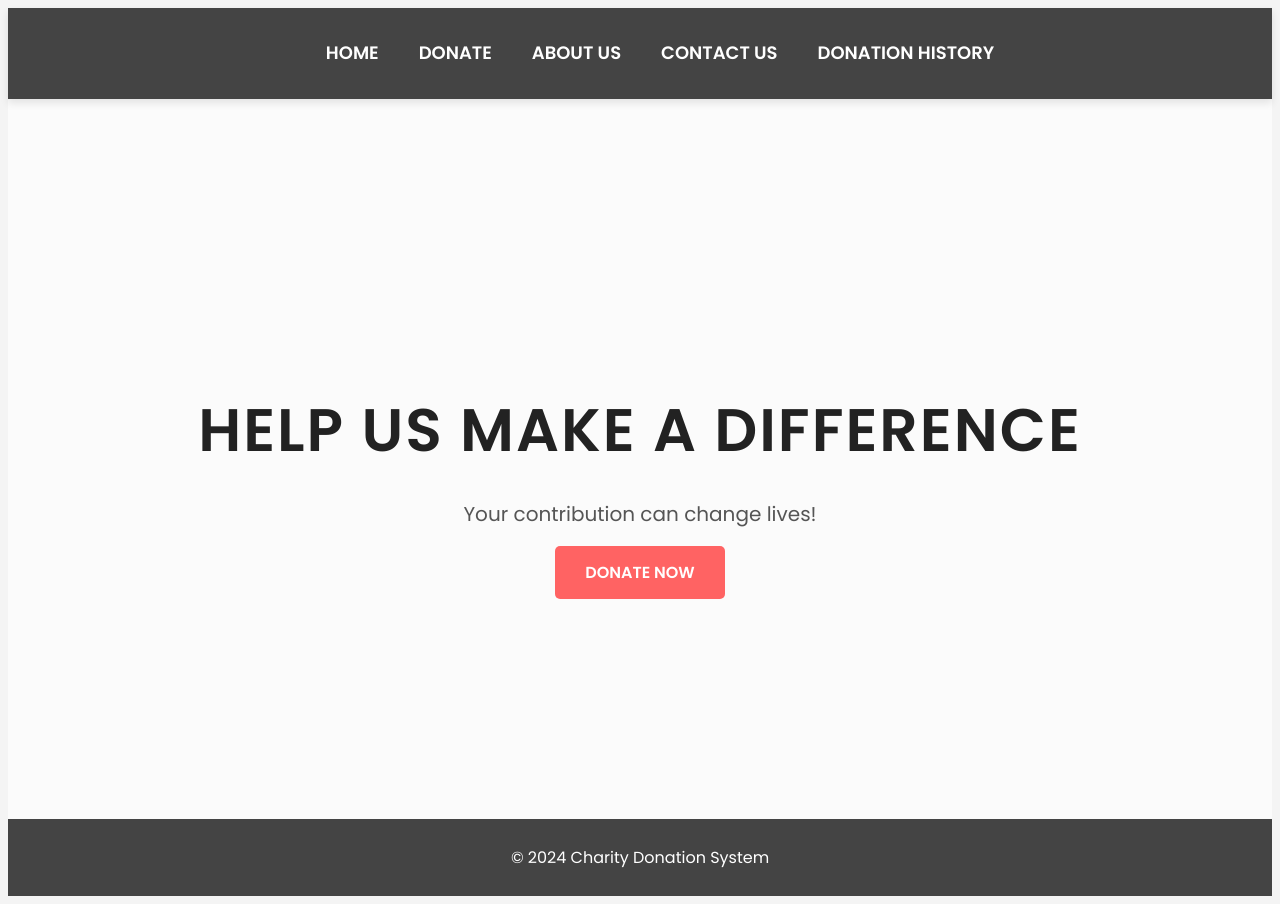
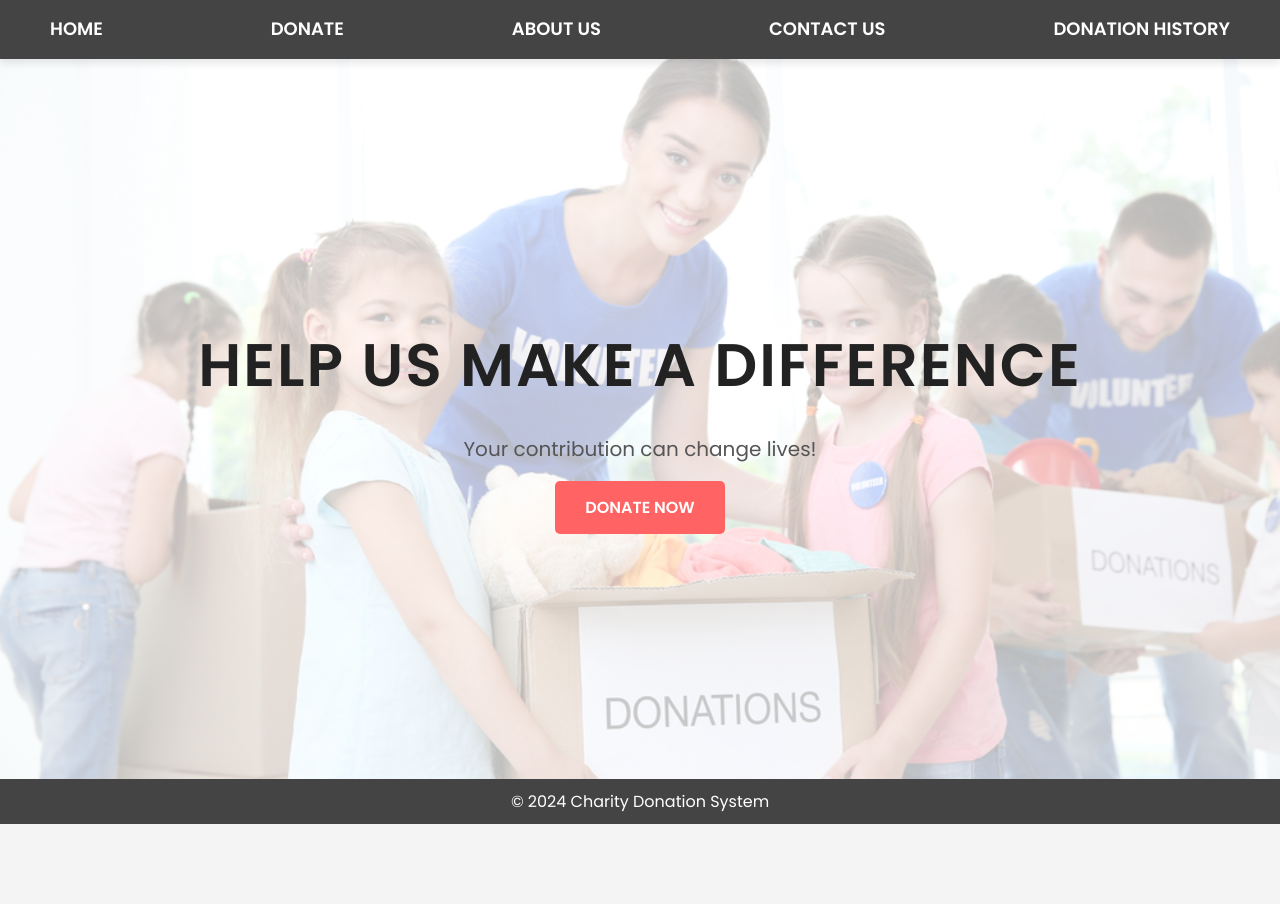
Before and after one commit to Sumx2/Charity-Donation-System, a plain HTML site: page index.html in a window 1280 px wide. After the commit the page ends 824 px from the top, so only its background shows below. Drawn offline with Linux system fonts and the light colour scheme.

Commit message:
Styling updated

```diff
--- a/donate.css
+++ b/donate.css
@@ -14,19 +14,23 @@ nav {
 nav ul {
     list-style-type: none;
     margin: 0;
-    padding: 0;
+    padding: 0 50px;
+    display: flex;
+    justify-content: space-evenly; /* Evenly spaces items across the navbar */
+    align-items: center; /* Vertically center the items */
     text-align: center;
 }
 
 nav ul li {
     display: inline;
-    margin: 0 15px;
 }
 
 nav ul li a {
     color: white;
     text-decoration: none;
+    font-weight: bold;
 }
+
 
 .donation-form {
     background-color: white;
--- /dev/null
+++ b/history.css
@@ -0,0 +1,78 @@
+/* Add this to style.css */
+
+/* Navbar styling - You already have this */
+nav ul {
+    list-style: none;
+    display: flex;
+    justify-content: space-around;
+    background-color: #333;
+    padding: 1rem;
+}
+
+nav ul li {
+    margin: 0 1rem;
+}
+
+nav ul li a {
+    color: white;
+    text-decoration: none;
+    font-family: 'Poppins', sans-serif;
+    font-weight: 600;
+}
+
+nav ul li a:hover {
+    color: #f0a500;
+}
+
+/* Animation for the Donation History Section */
+.history-section {
+    opacity: 0;
+    transform: translateY(20px);
+    animation: fadeInUp 1s ease-out forwards;
+}
+
+@keyframes fadeInUp {
+    0% {
+        opacity: 0;
+        transform: translateY(20px);
+    }
+    100% {
+        opacity: 1;
+        transform: translateY(0);
+    }
+}
+
+#donationHistoryTable {
+    width: 100%;
+    border-collapse: collapse;
+    margin-top: 1rem;
+    opacity: 0;
+    transform: translateY(20px);
+    animation: fadeInTable 1.5s ease-out forwards;
+}
+
+@keyframes fadeInTable {
+    0% {
+        opacity: 0;
+        transform: translateY(20px);
+    }
+    100% {
+        opacity: 1;
+        transform: translateY(0);
+    }
+}
+
+#donationHistoryTable th, #donationHistoryTable td {
+    border: 1px solid #ddd;
+    padding: 8px;
+    text-align: left;
+}
+
+#donationHistoryTable th {
+    background-color: #f0a500;
+    color: white;
+}
+
+#donationHistoryTable tr:nth-child(even) {
+    background-color: #f9f9f9;
+}
--- a/style.css
+++ b/style.css
@@ -1,51 +1,4 @@
-/*  body {
-    font-family: Arial, sans-serif;
-    background-color: #f4f4f4;
-    color: #333;
-    margin: 0;
-    padding: 0;
-}
-
-.container {
-    width: 400px;
-    margin: 50px auto;
-    background: white;
-    padding: 20px;
-    border-radius: 5px;
-    box-shadow: 0 0 10px rgba(0,0,0,0.1);
-}
-
-form {
-    display: flex;
-    flex-direction: column;
-}
-
-input, textarea {
-    margin: 10px 0;
-    padding: 10px;
-    border: 1px solid #ddd;
-    border-radius: 5px;
-}
-
-button {
-    padding: 10px;
-    background-color: #5cb85c;
-    border: none;
-    color: white;
-    border-radius: 5px;
-    cursor: pointer;
-}
-
-button:hover {
-    background-color: #4cae4c;
-}
-
-.response-message {
-    margin-top: 20px;
-    text-align: center;
-} */
-*/
-/*
+/* General Reset and Font Styling */
 * {
     margin: 0;
     padding: 0;
@@ -56,12 +9,13 @@ body {
     font-family: 'Poppins', sans-serif;
     line-height: 1.6;
     background-color: #f4f4f4;
-    color: #333; /* Use dark text for better readability */
+    color: #333;
+    /* Use dark text for better readability */
 }
 
 /* Navbar Styling */
 nav {
-    background: #444; /* Darker background for better contrast */
+    background: #444;
     color: white;
     padding: 15px 0;
     position: sticky;
@@ -72,12 +26,13 @@ nav {
 
 nav ul {
     display: flex;
-    justify-content: center;
+    justify-content: space-between; /* Equally space the content */
+    align-items: center;
+    padding: 0 50px; /* Adjust padding for better layout */
 }
 
 nav ul li {
     list-style: none;
-    margin: 0 20px;
 }
 
 nav ul li a {
@@ -94,19 +49,18 @@ nav ul li a:hover {
 }
 
 /* Hero Section Styling */
+/* Hero Section Styling */
 .hero {
-    background: url('charity.jpg') no-repeat center center/cover;
+    background: url('charity.jpg') no-repeat center center/cover; /* Add your image here */
     height: 90vh;
     display: flex;
     justify-content: center;
     align-items: center;
-    color: #222; /* Changed to darker shade for contrast */
     text-align: center;
-    position: relative;
-    overflow: hidden;
     background-blend-mode: overlay;
     background-color: rgba(255, 255, 255, 0.7); /* Light background overlay */
 }
+
 
 .hero-content {
     animation: fadeIn 2s ease-in-out;
@@ -117,8 +71,8 @@ nav ul li a:hover {
     margin-bottom: 20px;
     text-transform: uppercase;
     letter-spacing: 2px;
+    color: #222;
     animation: slideDown 1.5s ease;
-    color: #222; /* Darker text */
 }
 
 .hero p {
@@ -145,122 +99,7 @@ nav ul li a:hover {
 
 /* Footer Styling */
 footer {
-    background: #444; /* Darker footer for contrast */
-    color: white;
-    text-align: center;
-    padding: 10px 0;
-} */
-
-
-/* General Reset and Font Styling */
-* {
-    margin: 0;
-    padding: 0;
-    box-sizing: border-box;
-}
-
-body {
-    font-family: 'Poppins', sans-serif;
-    line-height: 1.6;
-    background-color: #f4f4f4;
-    color: #333;
-    /* Use dark text for better readability */
-}
-
-/* Navbar Styling */
-nav {
     background: #444;
-    /* Darker background for better contrast */
-    color: white;
-    padding: 15px 0;
-    position: sticky;
-    top: 0;
-    z-index: 100;
-    box-shadow: 0 4px 8px rgba(0, 0, 0, 0.1);
-}
-
-nav ul {
-    display: flex;
-    justify-content: center;
-}
-
-nav ul li {
-    list-style: none;
-    margin: 0 20px;
-}
-
-nav ul li a {
-    color: white;
-    text-decoration: none;
-    font-size: 18px;
-    text-transform: uppercase;
-    font-weight: 600;
-    transition: color 0.3s ease;
-}
-
-nav ul li a:hover {
-    color: #ff6363;
-    /* Lighter hover effect */
-}
-
-/* Hero Section Styling */
-.hero {
-    background: url('charity.jpg') no-repeat center center/cover;
-    height: 90vh;
-    display: flex;
-    justify-content: center;
-    align-items: center;
-    color: #222;
-    /* Changed to darker shade for contrast */
-    text-align: center;
-    position: relative;
-    overflow: hidden;
-    background-blend-mode: overlay;
-    background-color: rgba(255, 255, 255, 0.7);
-    /* Light background overlay */
-}
-
-.hero-content {
-    animation: fadeIn 2s ease-in-out;
-}
-
-.hero h1 {
-    font-size: 60px;
-    margin-bottom: 20px;
-    text-transform: uppercase;
-    letter-spacing: 2px;
-    animation: slideDown 1.5s ease;
-    color: #222;
-    /* Darker text */
-}
-
-.hero p {
-    font-size: 20px;
-    margin-bottom: 30px;
-    color: #555;
-    /* Medium dark text for better readability */
-}
-
-.btn {
-    background: #ff6363;
-    color: white;
-    padding: 15px 30px;
-    border-radius: 5px;
-    text-decoration: none;
-    font-weight: 600;
-    text-transform: uppercase;
-    transition: background 0.3s ease, transform 0.2s;
-}
-
-.btn:hover {
-    background: #e55353;
-    transform: translateY(-5px);
-}
-
-/* Footer Styling */
-footer {
-    background: #444;
-    /* Darker footer for contrast */
     color: white;
     text-align: center;
     padding: 10px 0;
@@ -274,7 +113,6 @@ footer {
     0% {
         opacity: 0;
     }
-
     100% {
         opacity: 1;
     }
@@ -285,7 +123,6 @@ footer {
         transform: translateY(-100px);
         opacity: 0;
     }
-
     100% {
         transform: translateY(0);
         opacity: 1;
```
Also changed, not shown: donate.html (+1 -1 lines), history.html (+4 -2 lines), charity.jpg (added).
